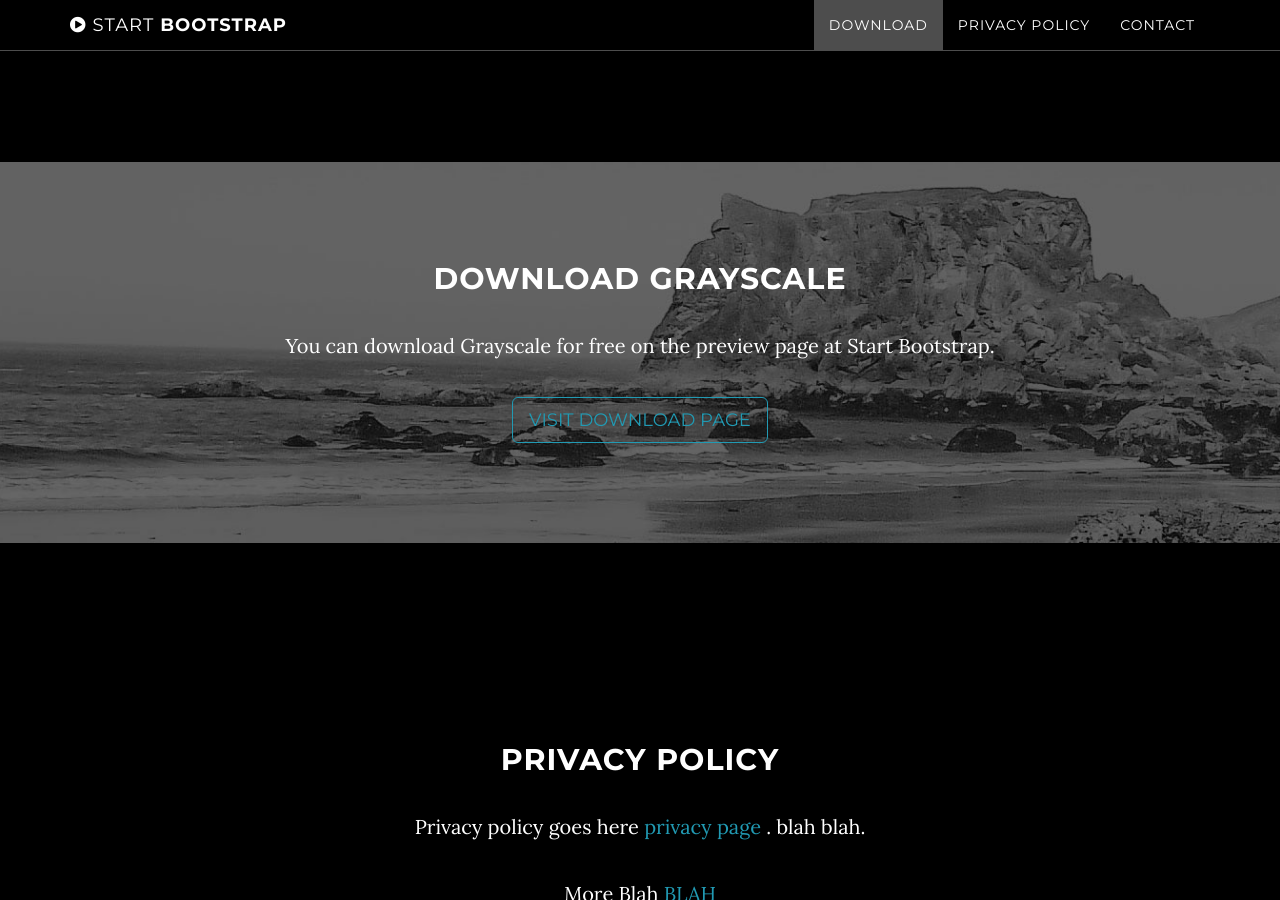
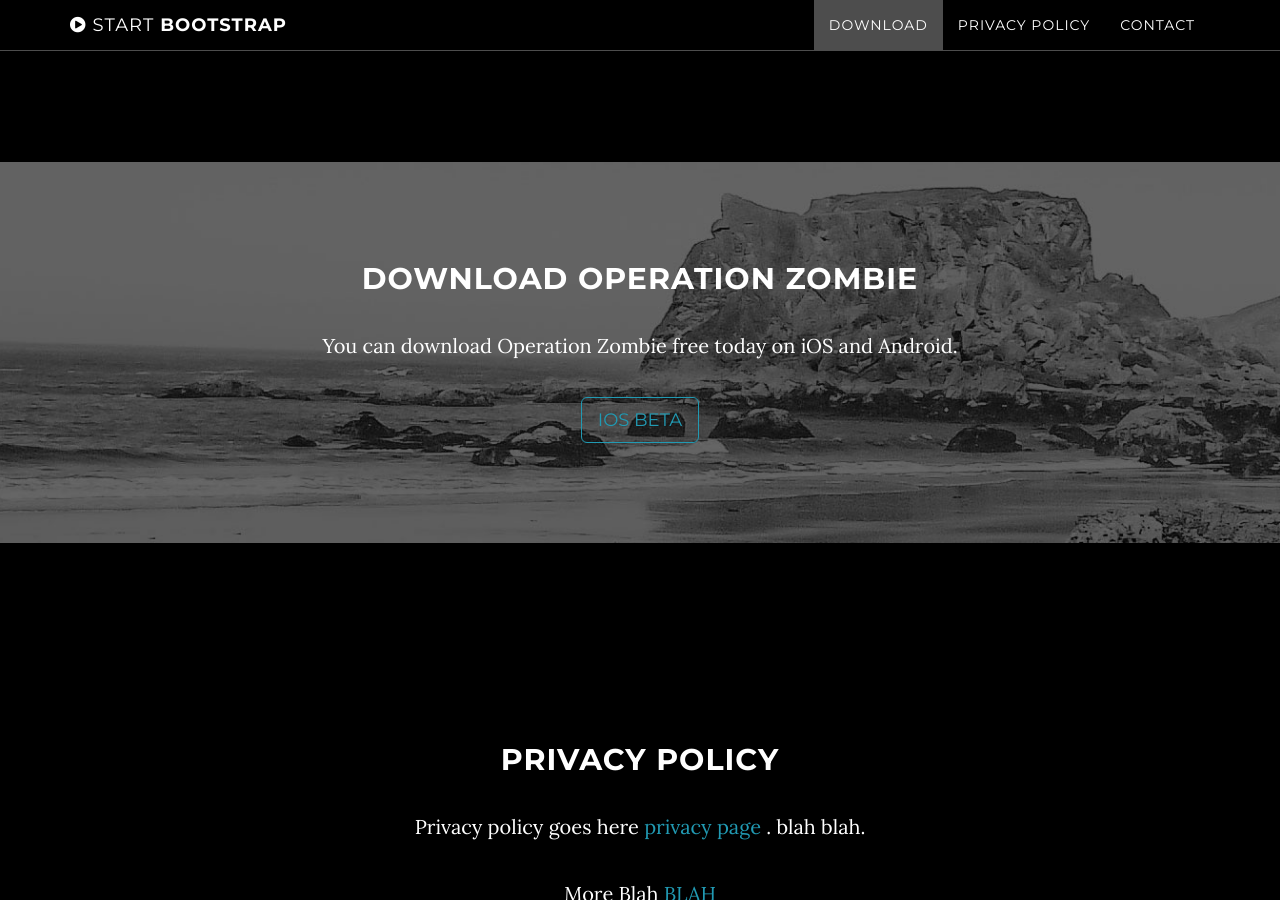
Before and after one commit to ronaldt-git/ronaldt-git.github.io, a Jekyll site: the page built from index.html, in a window 1280 px wide and 900 px high, scrolled down 938 px. Built offline with Jekyll 4.4.1, drawn with Linux system fonts in a browser that asks for light colours.

Commit message:
Update download.html

```diff
--- a/_includes/download.html
+++ b/_includes/download.html
@@ -3,9 +3,9 @@
         <div class="download-section">
             <div class="container">
                 <div class="col-lg-8 col-lg-offset-2">
-                    <h2>Download Grayscale</h2>
-                    <p>You can download Grayscale for free on the preview page at Start Bootstrap.</p>
-                    <a href="http://startbootstrap.com/template-overviews/grayscale/" class="btn btn-default btn-lg">Visit Download Page</a>
+                    <h2>Download Operation Zombie</h2>
+                    <p>You can download Operation Zombie free today on iOS and Android.</p>
+                    <a href="https://testflight.apple.com/join/vBKaMukN" class="btn btn-default btn-lg">iOS Beta</a>
                 </div>
             </div>
         </div>
```
